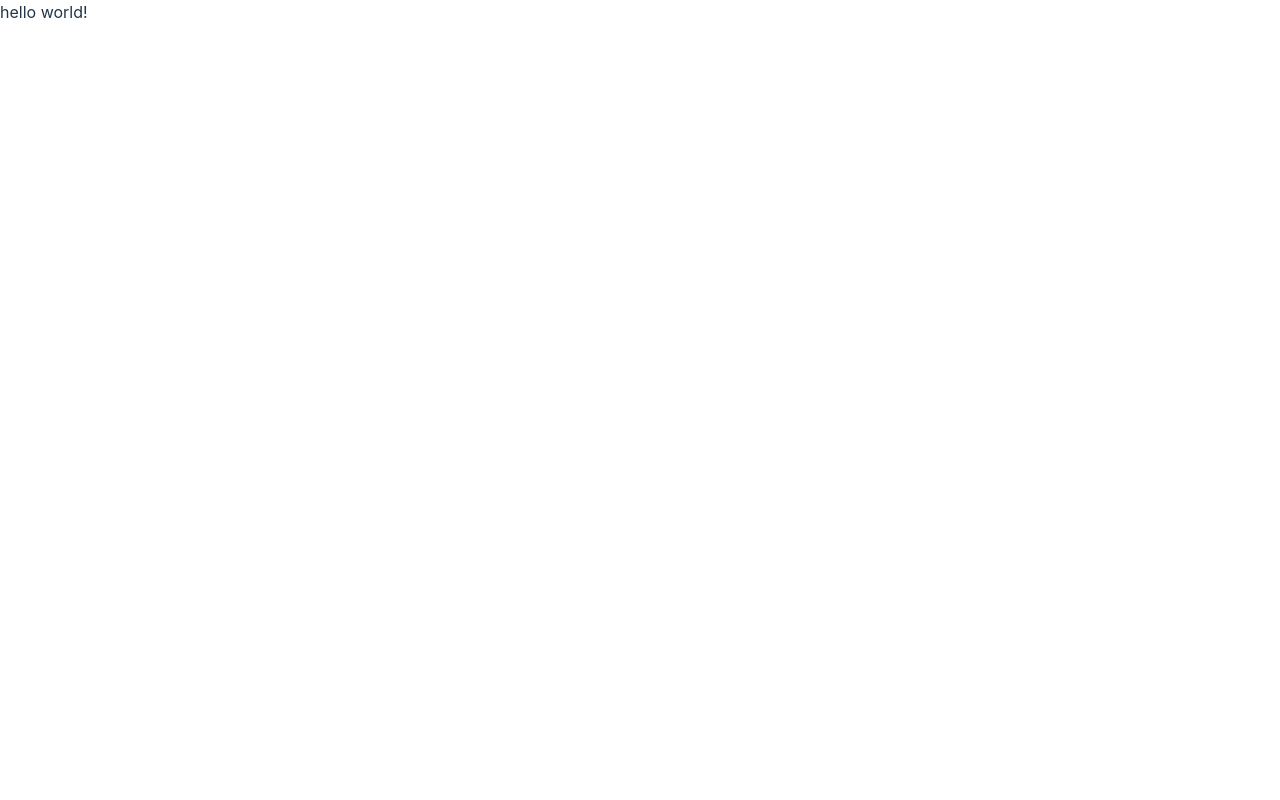
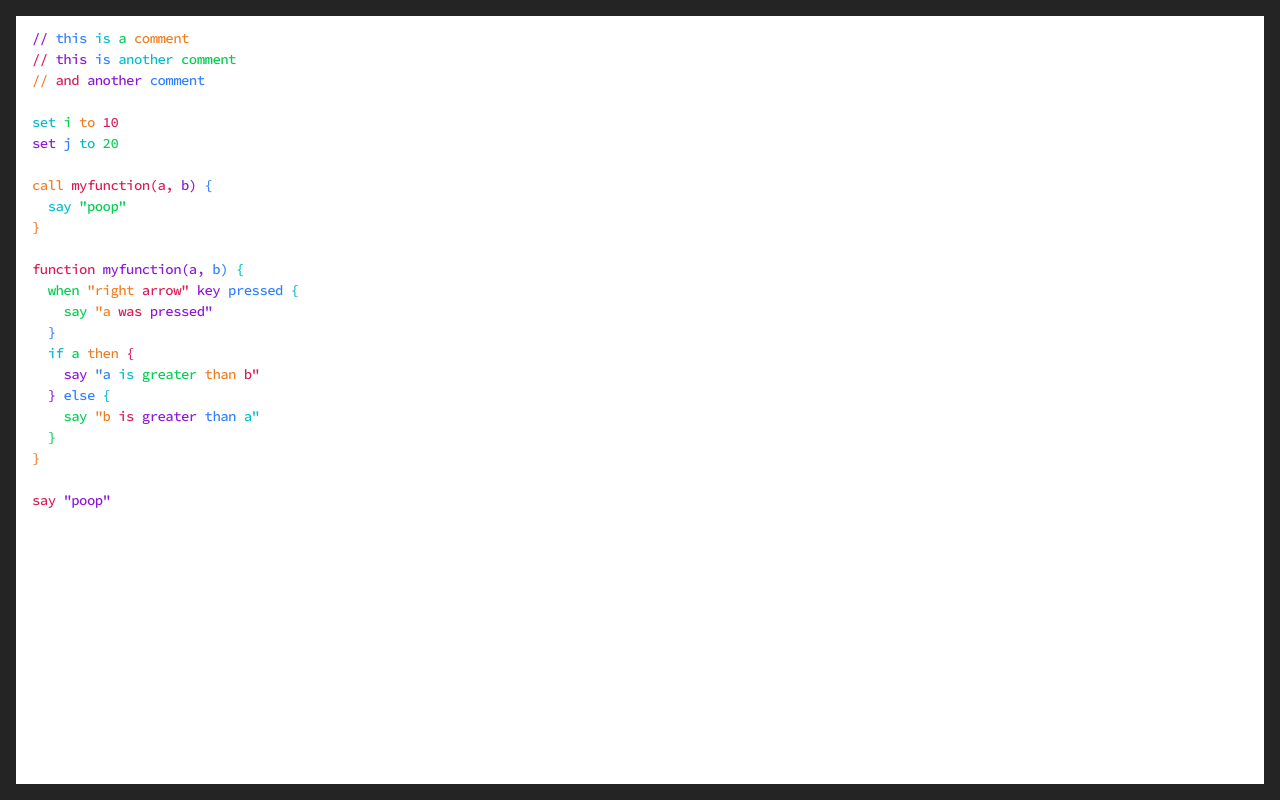
Before and after one commit to DanFessler/Parsnip, a React (Vite) app: page / in a window 1280 px wide. Built offline with nearby package versions, Linux system fonts and the light colour scheme.

Commit message:
experimenting with syntax highlighting

```diff
--- a/src/App.css
+++ b/src/App.css
@@ -0,0 +1,3 @@
+body {
+  padding: 1rem;
+}
--- a/src/App.tsx
+++ b/src/App.tsx
@@ -2,6 +2,7 @@ import "./App.css";
 import test from "./example/expressions.txt?raw";
 import { Parser } from "../lib/parser";
 import grammar from "./grammar";
+import { useState, useRef, useEffect } from "react";
 
 const parser = new Parser(grammar, false);
 try {
@@ -15,8 +16,256 @@ try {
 
 // Update App component to display parsed grammar
 
+function splitPreserveWhitespace(str) {
+  // Split on word boundaries while preserving the whitespace
+  return str.split(/(\s+)/);
+}
+
 function App() {
-  return <div>hello world!</div>;
+  const [text, setText] = useState(`// this is a comment
+// this is another comment
+// and another comment
+
+set i to 10
+set j to 20
+
+call myfunction(a, b) {
+  say "poop"
+}
+
+function myfunction(a, b) {
+  when "right arrow" key pressed {
+    say "a was pressed"
+  }
+  if a then {
+    say "a is greater than b"
+  } else {
+    say "b is greater than a"
+  }
+}
+
+say "poop"`);
+  const displayRef = useRef<HTMLPreElement>(null);
+  const editRef = useRef<HTMLPreElement>(null);
+  const caretPositionRef = useRef<number>(0);
+
+  const saveCaretPosition = () => {
+    const element = editRef.current;
+    if (!element) return;
+
+    const selection = window.getSelection();
+    if (!selection || !selection.rangeCount) return;
+
+    const range = selection.getRangeAt(0);
+    const preSelectionRange = range.cloneRange();
+    preSelectionRange.selectNodeContents(element);
+    preSelectionRange.setEnd(range.startContainer, range.startOffset);
+    caretPositionRef.current = preSelectionRange.toString().length;
+  };
+
+  const restoreCaretPosition = () => {
+    const element = editRef.current;
+    if (!element) return;
+
+    const selection = window.getSelection();
+    if (!selection) return;
+
+    // Find the text node and offset that corresponds to our caret position
+    let charIndex = 0;
+    let foundNode: Node | null = null;
+    let foundOffset = 0;
+
+    function traverseNodes(node: Node) {
+      if (node.nodeType === Node.TEXT_NODE) {
+        const nodeLength = node.textContent?.length || 0;
+        if (charIndex + nodeLength >= caretPositionRef.current) {
+          foundNode = node;
+          foundOffset = caretPositionRef.current - charIndex;
+          return true;
+        }
+        charIndex += nodeLength;
+      } else {
+        for (const child of Array.from(node.childNodes)) {
+          if (traverseNodes(child)) return true;
+        }
+      }
+      return false;
+    }
+
+    traverseNodes(element);
+
+    if (!foundNode) {
+      foundNode = element;
+      foundOffset = 0;
+    }
+
+    const range = document.createRange();
+    range.setStart(foundNode, foundOffset);
+    range.collapse(true);
+
+    selection.removeAllRanges();
+    selection.addRange(range);
+  };
+
+  function handleInput(e: React.FormEvent<HTMLPreElement>) {
+    const content = e.currentTarget.innerText;
+    saveCaretPosition();
+    console.log("Raw text:", content);
+
+    setText(content);
+  }
+
+  const handleKeyDown = (e: React.KeyboardEvent<HTMLPreElement>) => {
+    if (e.key === "Tab") {
+      e.preventDefault();
+
+      const element = editRef.current;
+      if (!element) return;
+
+      const selection = window.getSelection();
+      if (!selection || !selection.rangeCount) return;
+
+      const range = selection.getRangeAt(0);
+
+      if (e.shiftKey) {
+        // Handle shift+tab (remove tab)
+        const startNode = range.startContainer;
+        const startOffset = range.startOffset;
+
+        // Check if there's a tab character before the cursor
+        if (startNode.nodeType === Node.TEXT_NODE) {
+          const text = startNode.textContent || "";
+          if (startOffset > 0 && text.charAt(startOffset - 1) === "\t") {
+            // Remove the tab character
+            range.setStart(startNode, startOffset - 1);
+            range.setEnd(startNode, startOffset);
+            range.deleteContents();
+          }
+        }
+      } else {
+        // Handle regular tab (insert tab)
+        const tabNode = document.createTextNode("\t");
+        range.insertNode(tabNode);
+        range.setStartAfter(tabNode);
+        range.setEndAfter(tabNode);
+      }
+
+      selection.removeAllRanges();
+      selection.addRange(range);
+
+      // Trigger the input handler to update the state
+      const content = element.innerText;
+      saveCaretPosition();
+      setText(content);
+    }
+  };
+
+  useEffect(() => {
+    restoreCaretPosition();
+  }, [text]);
+
+  return (
+    <div
+      style={{
+        position: "relative",
+        height: "100%",
+        // backgroundColor: "rgba(0, 0, 0, 0.5)",
+        backgroundColor: "white",
+        overflow: "auto",
+        padding: "0.75rem",
+        fontWeight: "500",
+      }}
+    >
+      <pre
+        ref={displayRef}
+        style={{
+          display: "block",
+          position: "absolute",
+          padding: "inherit",
+          top: 0,
+          left: 0,
+          minHeight: "100%",
+          width: "100%",
+          margin: 0,
+          border: "none",
+          // padding: 0,
+          fontSize: "14px",
+          lineHeight: "1.5",
+          overflow: "hidden",
+          verticalAlign: "top",
+          backgroundColor: "transparent",
+          pointerEvents: "none",
+          whiteSpace: "pre-wrap",
+          paddingLeft: "1rem",
+        }}
+        dangerouslySetInnerHTML={{ __html: styleText(text) }}
+      />
+      <pre
+        ref={editRef}
+        contentEditable
+        onInput={handleInput}
+        onKeyDown={handleKeyDown}
+        style={{
+          display: "block",
+          position: "absolute",
+          padding: "inherit",
+          top: 0,
+          left: 0,
+          minHeight: "100%",
+          width: "100%",
+          margin: 0,
+          border: "none",
+          // padding: 0,
+          fontSize: "14px",
+          lineHeight: "1.5",
+          overflow: "hidden",
+          verticalAlign: "top",
+          backgroundColor: "transparent",
+          color: "transparent",
+          // color: "rgba(255, 255, 255, 0.5)",
+          outline: "none",
+          whiteSpace: "pre-wrap",
+          WebkitUserModify: "read-write-plaintext-only",
+          paddingLeft: "1rem",
+        }}
+      >
+        {text}
+      </pre>
+    </div>
+  );
+}
+
+function styleText(text: string) {
+  const words = splitPreserveWhitespace(text);
+  console.log("Words:", text, words);
+  return words
+    .map(
+      (word, index) =>
+        // we devide by 2 because there's whitespace between words
+        `<span style="color: ${randomColor(index / 2)}">${word}</span>`
+    )
+    .join("");
+}
+
+function randomColor(index: number) {
+  console.log("Index:", index);
+  const choices = [
+    "rgb(255, 71, 71)", // bright red
+    "rgb(66, 135, 245)", // bright blue
+    "rgb(82, 255, 82)", // bright green
+    "rgb(255, 255, 82)", // bright yellow
+    "rgb(198, 82, 255)", // bright purple
+    "rgb(255, 160, 36)", // bright orange
+  ];
+  const choicesDark = [
+    "rgb(140, 22, 218)", // bright red
+    "rgb(47, 127, 255)", // bright blue
+    "rgb(0, 189, 202)", // bright green
+    "rgb(0, 206, 79)", // bright yellow
+    "rgb(238, 126, 34)", // bright purple
+    "rgb(219, 27, 85)", // bright orange
+  ];
+  return choicesDark[index % choicesDark.length];
 }
 
 export default App;
--- a/src/index.css
+++ b/src/index.css
@@ -1,3 +1,5 @@
+@import url("https://fonts.googleapis.com/css2?family=Courier+Prime:ital,wght@0,400;0,700;1,400;1,700&family=Source+Code+Pro:ital,wght@0,200..900;1,200..900&display=swap");
+
 :root {
   font-family: Inter, system-ui, Avenir, Helvetica, Arial, sans-serif;
   line-height: 1.5;
@@ -13,56 +15,31 @@
   -moz-osx-font-smoothing: grayscale;
 }
 
-a {
-  font-weight: 500;
-  color: #646cff;
-  text-decoration: inherit;
-}
-a:hover {
-  color: #535bf2;
+html,
+body,
+#root {
+  height: 100%;
+  width: 100%;
+  margin: 0;
+  padding: 0;
 }
 
-body {
-  margin: 0;
-  /* display: flex; */
-  /* place-items: center; */
-  /* min-width: 320px; */
-  /* min-height: 100vh; */
+* {
+  box-sizing: border-box;
 }
 
-h1 {
-  font-size: 3.2em;
-  line-height: 1.1;
+pre {
+  margin: 0;
+  padding: 0;
+  white-space: pre;
+  tab-size: 2;
+  font-family: "Source Code Pro", monospace;
+  letter-spacing: -0.04em;
+  /* font-family: Consolas, "Courier New", monospace; */
 }
 
-button {
-  border-radius: 8px;
-  border: 1px solid transparent;
-  padding: 0.6em 1.2em;
-  font-size: 1em;
-  font-weight: 500;
-  font-family: inherit;
-  background-color: #1a1a1a;
-  cursor: pointer;
-  transition: border-color 0.25s;
+pre:focus,
+textarea:focus {
+  outline: none;
+  caret-color: gray;
 }
-button:hover {
-  border-color: #646cff;
-}
-button:focus,
-button:focus-visible {
-  outline: 4px auto -webkit-focus-ring-color;
-}
-
-@media (prefers-color-scheme: light) {
-  :root {
-    color: #213547;
-    background-color: #ffffff;
-  }
-  a:hover {
-    color: #747bff;
-  }
-  button {
-    background-color: #f9f9f9;
-  }
-}
```
